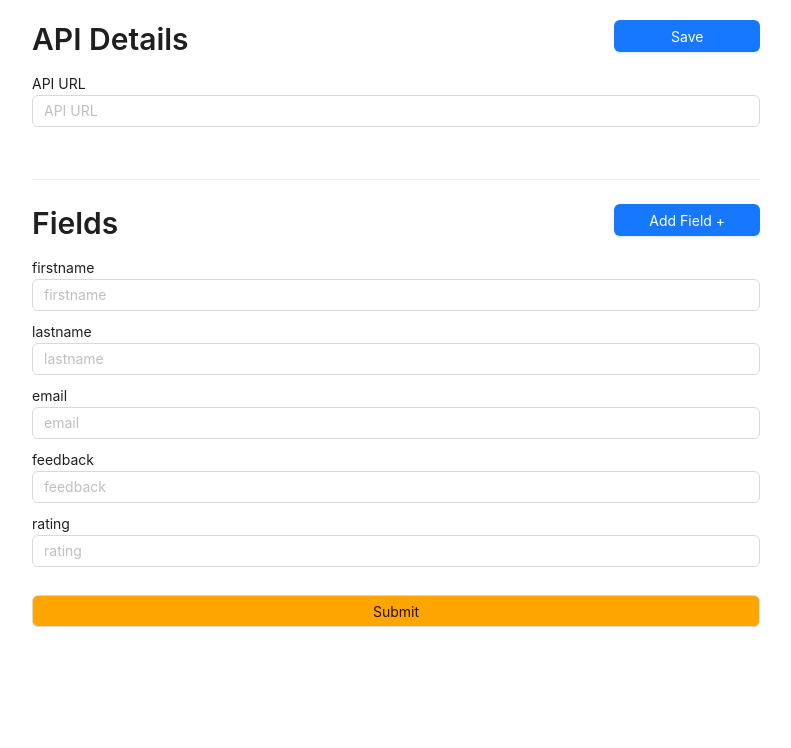
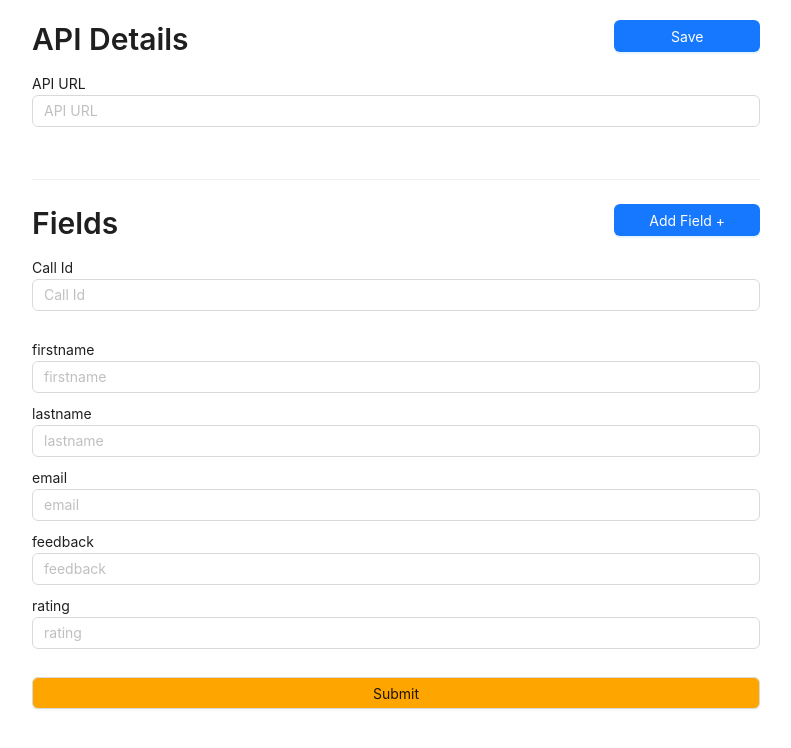
Before and after one commit to mrityunjay-1/visualiser, a React (Vite) app: page / in a window 1280 px wide. Shown: the top 748 px of the page, without its empty margins (244-1035 px from the left). Built offline with nearby package versions, Linux system fonts and the light colour scheme.

Commit message:
test cases addition

```diff
--- a/src/App.tsx
+++ b/src/App.tsx
@@ -6,6 +6,8 @@ import axios from 'axios';
 const { Text, Title } = Typography;
 
 function App() {
+
+  const [callId, setCallId] = useState(location?.search?.replace("?", "").split("=")[1]);
 
   const [fields, setFields]: any = useState({ firstname: "", lastname: "", email: "", feedback: "", rating: "" });
 
@@ -27,7 +29,8 @@ function App() {
         url: apiUrl,
         data: {
           type: "fieldwise",
-          fieldName
+          fieldName,
+          callId
         }
       });
 
@@ -46,7 +49,8 @@ function App() {
         url: apiUrl,
         data: {
           type: "allFields",
-          fields
+          fields,
+          callId
         }
       });
 
@@ -128,6 +132,23 @@ function App() {
           <Button style={{ width: "20%" }} type='primary' onClick={() => setShowAddFieldModal(true)}>Add Field + </Button>
         </Flex>
 
+
+        <Flex vertical style={{}}>
+
+          <Flex vertical style={{ marginBottom: 10 }}>
+            <Text>Call Id</Text>
+            <Input
+              value={callId}
+              placeholder='Call Id'
+              onChange={(e) => setCallId(e.target.value)}
+            />
+
+            <br />
+
+          </Flex>
+
+        </Flex>
+
         <Flex style={{}} vertical>
 
           {
```
